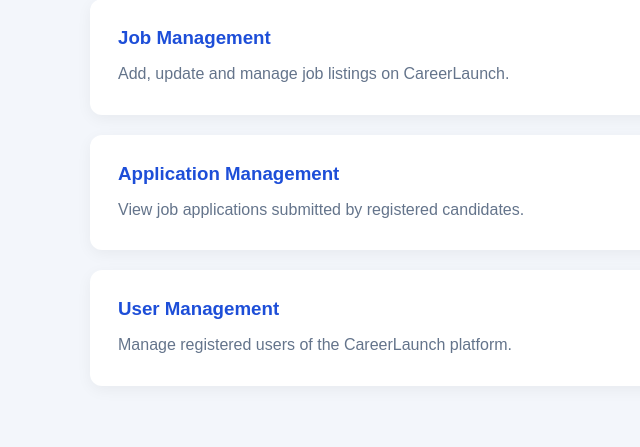
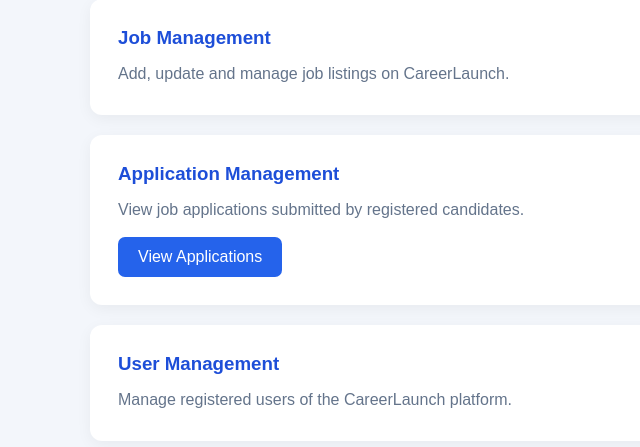
Before and after one commit to khusipatra848-oss/Career-Launch, a Python web app: template templates/admin.html in a window 1280 px wide. Shown: the part 231-678 px from the top of the page, without its empty margins (45-685 px from the left). Run offline with Jinja, Linux system fonts and the light colour scheme; the template is opened without the code that fills it, so the values that code supplies are empty.

Commit message:
Update admin.html

```diff
--- a/templates/admin.html
+++ b/templates/admin.html
@@ -115,11 +115,13 @@
         <h3>Job Management</h3>
         <p>Add, update and manage job listings on CareerLaunch.</p>
     </div>
-
-    <div class="card">
-        <h3>Application Management</h3>
-        <p>View job applications submitted by registered candidates.</p>
-    </div>
+<div class="card">
+    <h3>Application Management</h3>
+    <p>View job applications submitted by registered candidates.</p>
+    <a href="/admin/applications" class="button">
+        View Applications
+    </a>
+</div>
 
     <div class="card">
         <h3>User Management</h3>
```
